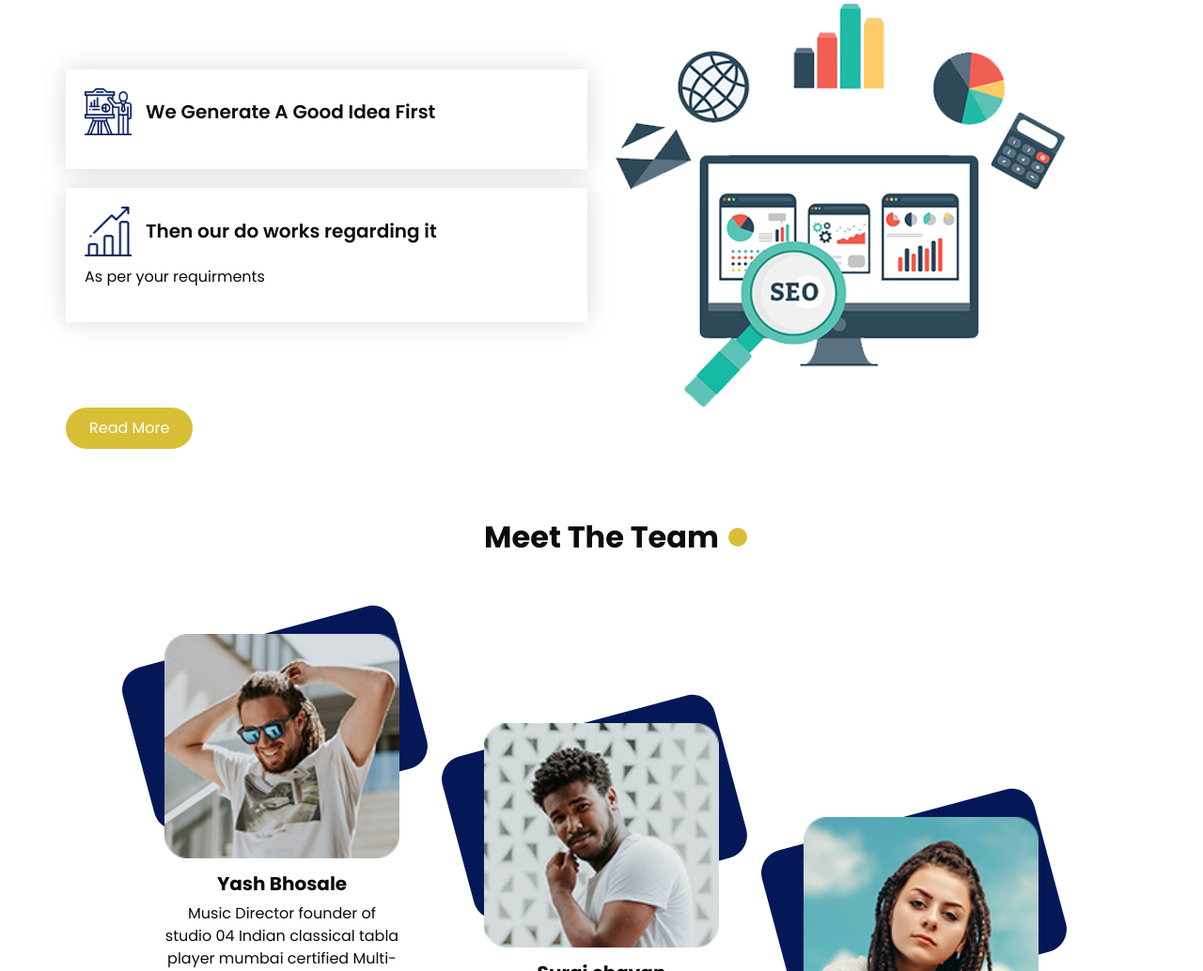
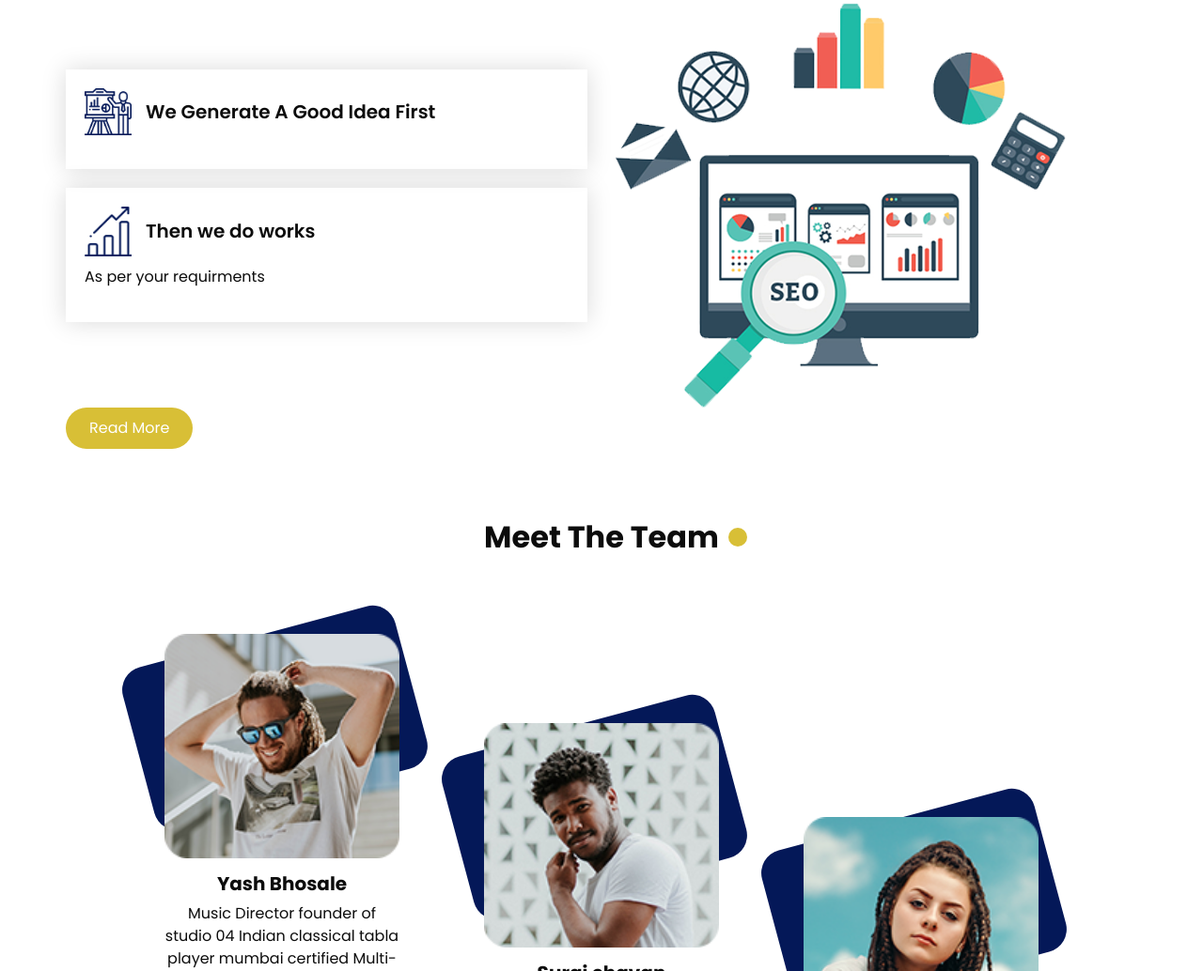
Before and after one commit to yash4522k/Yash4522k.github.io, a plain HTML site: page index.html in a window 1280 px wide. Shown: the part 2826-3860 px from the top of the page at 94% size. Drawn offline with nearby package versions, Linux system fonts and the light colour scheme.

Commit message:
khvk
louhfg

```diff
--- a/index.html
+++ b/index.html
@@ -343,7 +343,7 @@
                   <img src="images/work-i2.png" alt="">
                 </div>
                 <h5>
-                  Then our do works regarding it
+                  Then we do works
                 </h5>
               </div>
               <div class="bottom-box">
```
